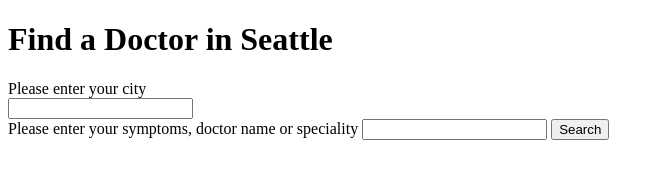
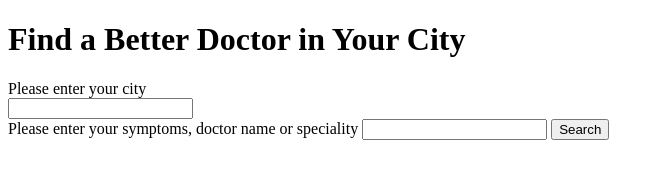
Before and after one commit to svitlanaf/Doctor_Lookup, a plain HTML site: page src/index.html in a window 1280 px wide. Shown: the whole page, without its empty margins (0-664 px from the left). Drawn offline with Linux system fonts and the light colour scheme.

```diff
--- a/src/index.html
+++ b/src/index.html
@@ -8,7 +8,7 @@
 </head>
 <body>
   <div class="container">
-    <h1>Find a Doctor in Seattle</h1>
+    <h1>Find a Better Doctor in Your City</h1>
     <form id="userInput">
       <label for="city">Please enter your city</label><br>
       <input id="city" type="text"><br>
```
